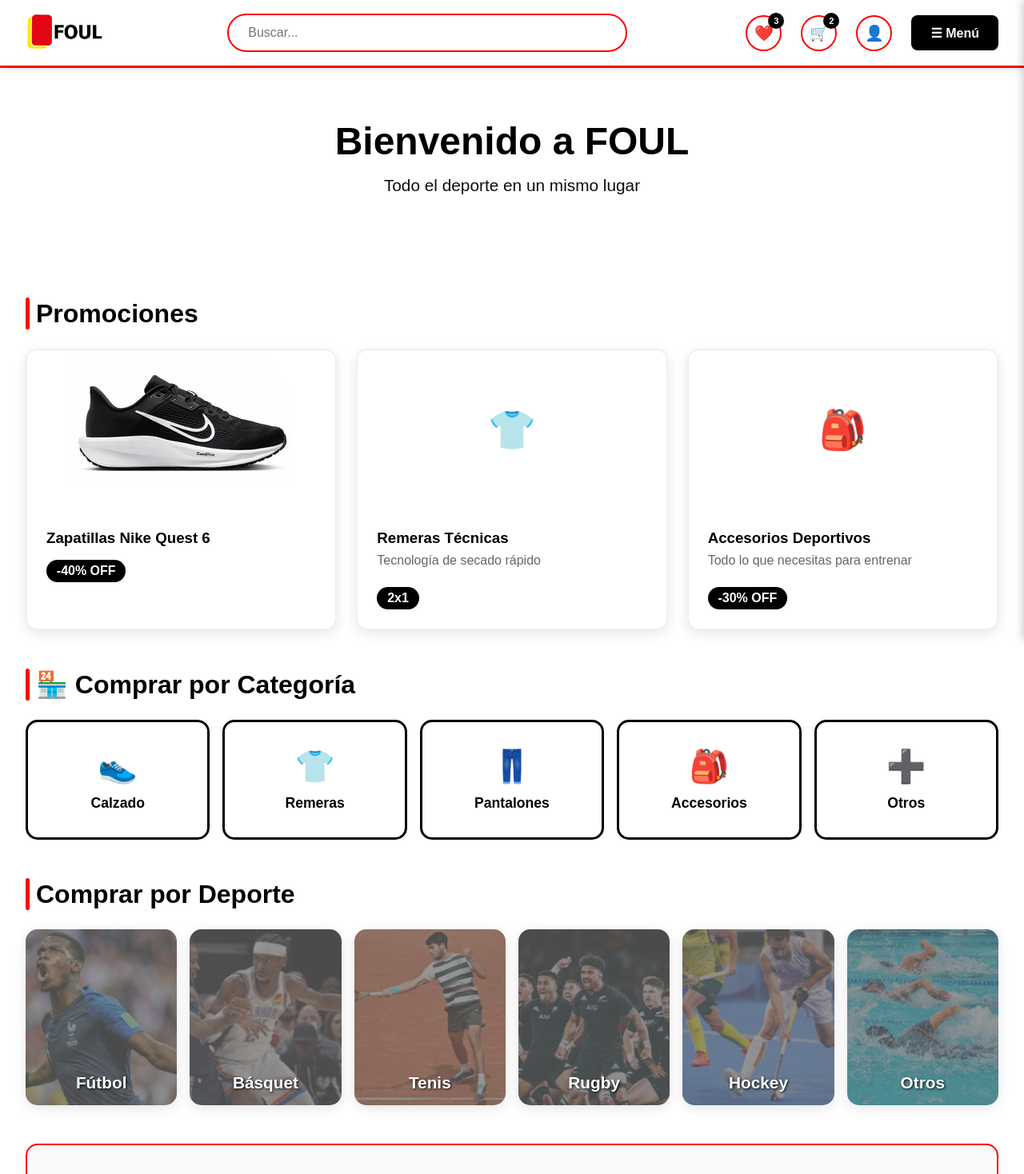
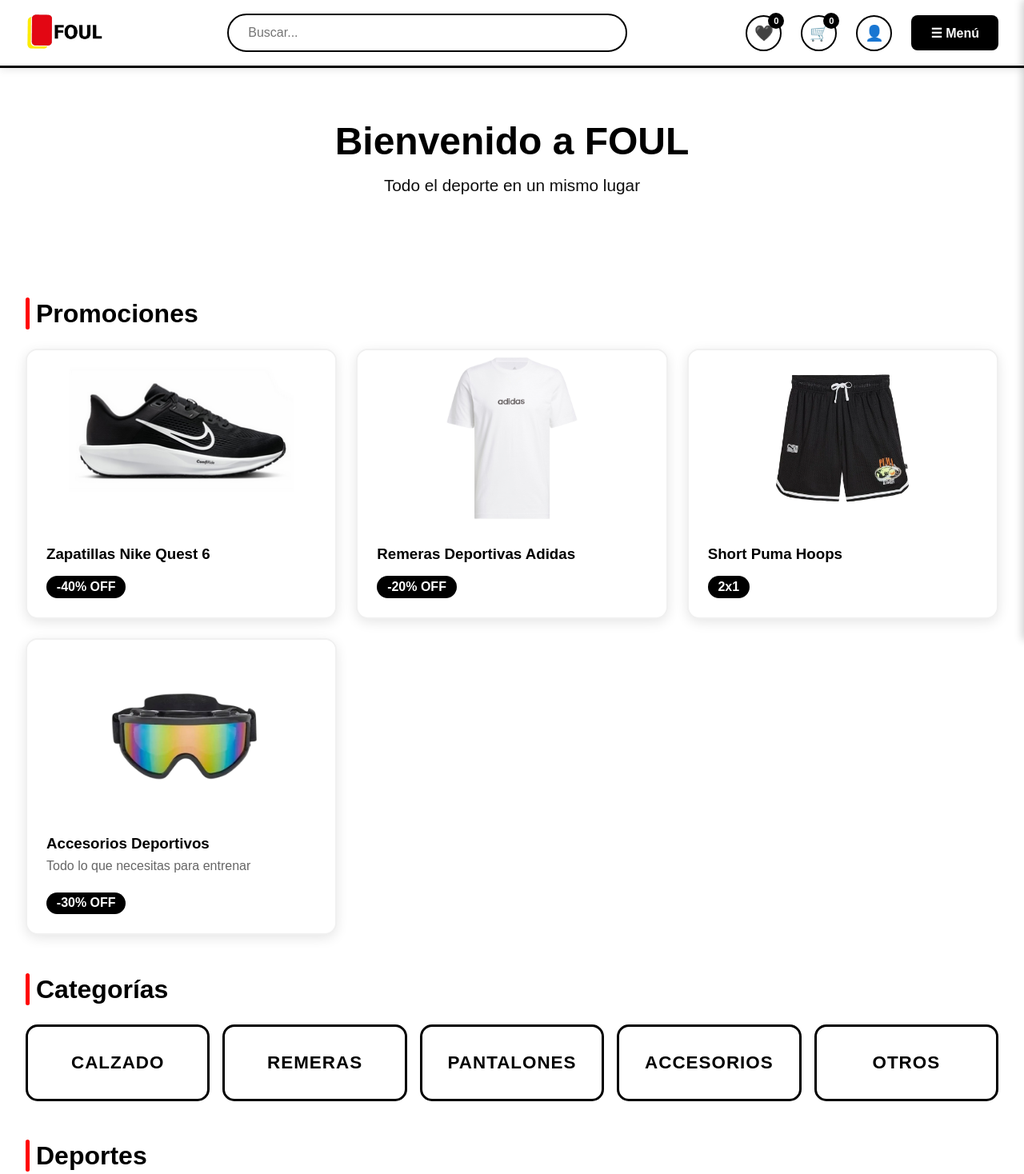
Before and after one commit to lucccca-lang/Foul, a plain HTML site: page Pagina.html in a window 1280 px wide. Shown: the top 1468 px of the page at 80% size. Drawn offline with Linux system fonts and the light colour scheme.

Commit message:
casi toda la pag prin

```diff
--- a/Pagina.html
+++ b/Pagina.html
@@ -26,7 +26,7 @@
             position: sticky;
             top: 0;
             z-index: 1000;
-            border-bottom: 3px solid #ff0000;
+            border-bottom: 3px solid #000000;
         }
 
         .header-container {
@@ -57,7 +57,7 @@
         .search-bar input {
             width: 100%;
             padding: 0.8rem 1.5rem;
-            border: 2px solid #ff0000;
+            border: 2px solid #000000;
             border-radius: 50px;
             font-size: 1rem;
             outline: none;
@@ -65,8 +65,8 @@
         }
 
         .search-bar input:focus {
-            border-color: #cc0000;
-            box-shadow: 0 0 0 3px rgba(255, 0, 0, 0.1);
+            border-color: #000000;
+            box-shadow: 0 0 0 3px rgba(0, 0, 0, 0.1);
         }
 
         .header-actions {
@@ -77,8 +77,8 @@
 
         .header-btn {
             background: #ffffff;
-            border: 2px solid #ff0000;
-            color: #ff0000;
+            border: 2px solid #000000;
+            color: #000000;
             padding: 0.8rem;
             border-radius: 50%;
             cursor: pointer;
@@ -93,7 +93,7 @@
         }
 
         .header-btn:hover {
-            background: #ff0000;
+            background: #000000;
             color: white;
             transform: scale(1.1);
         }
@@ -217,15 +217,20 @@
     width: 45px;
     height: 45px;
     border-radius: 50%;
+    overflow: hidden;           /* recorta la imagen en círculo */
     display: flex;
     align-items: center;
     justify-content: center;
-            color: white;
-            font-size: 1.2rem;
-            text-decoration: none;
     transition: transform 0.3s;
 }
 
+.social-links a img {
+    width: 100%;
+    height: 100%;
+    object-fit: cover;       /* la imagen llena el círculo */
+    object-position: center; /* centrada */
+    display: block;
+}
         .social-links a:hover {
             transform: scale(1.2);
         }
@@ -253,7 +258,7 @@
 
         /* Banner Principal */
         .hero-banner {
-            background: #000000 0%, #cc0000 100%;
+            background: #000000 0%, #be0000 100%;
             color: rgb(0, 0, 0);
             padding: 4rem 2rem;
             text-align: center;
@@ -341,13 +346,20 @@
 
         .promo-image {
              width: 100%;
-            height: 200px;
-            background:  #ffffff 0%;
+              height: 220px;          /* altura igual para todas */
              display: flex;
-            align-items: center;
-            justify-content: center;
-            font-size: 3rem;
-            color: white;
+             align-items: center;    /* centra vertical */
+             justify-content: center;/* centra horizontal */
+             overflow: hidden;
+             background: white;
+        }
+
+        .promo-image img {
+              width: auto;
+             height: 100%;        /* asegura misma altura en todas */
+             object-fit: contain; /* no recorta ni deforma */
+              object-position: center;
+              display: block;
 }
 
         .promo-content {
@@ -392,14 +404,15 @@
           color: #000000;
           padding: 2rem 1rem;
           border-radius: 15px;
-            font-size: 1.1rem;
+          font-size: 1.4rem;         /* Texto más grande */
          cursor: pointer;
           transition: all 0.3s;
           display: flex;
-            flex-direction: column;
          align-items: center;
-            gap: 0.8rem;
-            font-weight: bold;
+          justify-content: center;   /* Centrar mejor */
+          font-weight: 900;          /* Letra más fuerte */
+          letter-spacing: 1px;       /* Más elegante */
+          text-transform: uppercase; /* Estilo tienda */
         }
 
         .category-btn:hover {
@@ -409,9 +422,7 @@
           box-shadow: 0 6px 20px rgba(0, 0, 0, 0.3);
         }
 
-        .category-icon {
-            font-size: 2.5rem;
-        }
+
 
         /* Deportes */
         .sports-section {
@@ -489,22 +500,22 @@
 
 /* 1. Fondos Específicos para cada deporte */
 .sport-card:nth-child(1) {
-    background-image: url('/Imagenes/Futbol.png');
+    background-image: url('Imagenes/Futbol.png');
 }
 .sport-card:nth-child(2) {
-    background-image: url('/Imagenes/Basket.png');
+    background-image: url('Imagenes/Basket.png');
 }
 .sport-card:nth-child(3) {
-    background-image: url('/Imagenes/Tenis.png');
+    background-image: url('Imagenes/Tenis.png');
 }
 .sport-card:nth-child(4) {
-    background-image: url('/Imagenes/Rugby.png');
+    background-image: url('Imagenes/Rugby.png');
 }
 .sport-card:nth-child(5) {
-    background-image: url('/Imagenes/Hockey.png');
+    background-image: url('Imagenes/Hockey.png');
 }
 .sport-card:nth-child(6) {
-    background-image: url('/Imagenes/Otros.png');
+    background-image: url('Imagenes/Otros.png');
 }
 
         /* About Section */
@@ -542,7 +553,7 @@
             padding: 2rem;
             text-align: center;
             margin-top: 3rem;
-            border-top: 4px solid #ff0000;
+            border-top: 4px solid #000000;
         }
 
         footer p {
@@ -550,7 +561,7 @@
         }
 
         footer a {
-            color: #ff0000;
+            color: #5a5a5a;
             text-decoration: none;
         }
 
@@ -595,7 +606,7 @@
     <header>
         <div class="header-container">
             <a href="#" class="logo-container">
-                <img src="/Imagenes/LogoPrincipal.png" alt="FOUL Logo" class="logo-img">
+                <img src="Imagenes/LogoPrincipal.png" alt="FOUL Logo" class="logo-img">
             </a>
 
             <div class="search-bar">
@@ -604,13 +615,13 @@
 
             <div class="header-actions">
                 <button class="header-btn" title="Favoritos">
-                    ❤️
-                    <span class="badge">3</span>
+                    🖤
+                    <span class="badge">0</span>
                 </button>
 
                 <button class="header-btn" title="Carrito">
                     🛒
-                    <span class="badge">2</span>
+                    <span class="badge">0</span>
                 </button>
 
                 <button class="header-btn" title="Mi Cuenta">
@@ -635,16 +646,16 @@
         </div>
 
         <div class="menu-section">
-            <h3> Categorías</h3>
+            <h3> CATEGORIAS</h3>
             <a href="#calzado"> Calzado</a>
             <a href="#remeras"> Remeras</a>
             <a href="#pantalones"> Pantalones</a>
             <a href="#accesorios"> Accesorios</a>
-            <a href="#otros">➕ Otros</a>
+            <a href="#otros"> Otros</a>
         </div>
 
         <div class="menu-section">
-            <h3> Deportes</h3>
+            <h3> DEPORTES</h3>
             <a href="#futbol">⚽ Fútbol</a>
             <a href="#basket">🏀 Básquet</a>
             <a href="#tenis">🎾 Tenis</a>
@@ -654,17 +665,17 @@
         </div>
 
         <div class="menu-section">
-            <h3>ℹ️ Nosotros</h3>
+            <h3>ℹ️ NOSOTROS</h3>
             <a href="#nosotros">Sobre FOUL</a>
             <a href="#contacto">Contacto</a>
             <a href="#sucursales">Nuestra Sucursal</a>
         </div>
 
         <div class="social-links">
-            <a href="https://facebook.com" target="_blank" class="social-facebook" title="Facebook">f</a>
-            <a href="https://instagram.com" target="_blank" class="social-instagram" title="Instagram">📷</a>
-            <a href="https://twitter.com" target="_blank" class="social-twitter" title="Twitter">🐦</a>
-            <a href="https://youtube.com" target="_blank" class="social-youtube" title="YouTube">▶</a>
+            <a href="https://facebook.com" target="_blank" class="social-facebook" title="Facebook"><img src="Imagenes/Facebook.png" alt=""></a>
+            <a href="https://instagram.com" target="_blank" class="social-instagram" title="Instagram"><img src="Imagenes/Instagram.png" alt=""></a>
+            <a href="https://twitter.com" target="_blank" class="social-twitter" title="Twitter"><img src="Imagenes/Twitter.png" alt=""></a>
+            <a href="https://youtube.com" target="_blank" class="social-youtube" title="YouTube"><img src="Imagenes/Youtube.png" alt=""></a>
         </div>
     </div>
 
@@ -681,24 +692,32 @@
 <h2 class="section-title"> Promociones</h2>
 <div class="promo-grid">
 <div class="promo-card">
-                    <div class="promo-image"><img src="/Imagenes/Captura desde 2025-11-18 10-34-50.png" alt=""></div>
+<div class="promo-image"><img src="Imagenes/Zapatilla.png" alt=""></div>
 <div class="promo-content">
 <h3>Zapatillas Nike Quest 6</h3>
 <span class="discount-badge">-40% OFF</span>
 </div>
 </div>
+<div class="promo-card">
+<div class="promo-image"><img src="Imagenes/Remera.png" alt=""></div>
+<div class="promo-content">
+<h3>Remeras Deportivas Adidas</h3>
+<span class="discount-badge">-20% OFF</span>
+</div>
+</div>
+
 
 <div class="promo-card">
-                    <div class="promo-image">👕</div>
+<div class="promo-image"><img src="Imagenes/Short.webp" alt=""></div>
 <div class="promo-content">
-                        <h3>Remeras Técnicas</h3>
-                        <p>Tecnología de secado rápido</p>
+<h3>Short Puma Hoops</h3>
 <span class="discount-badge">2x1</span>
 </div>
 </div>
 
+
 <div class="promo-card">
-                    <div class="promo-image">🎒</div>
+<div class="promo-image"><img src="Imagenes/Gafas.jpg" alt=""></div>
 <div class="promo-content">
 <h3>Accesorios Deportivos</h3>
 <p>Todo lo que necesitas para entrenar</p>
@@ -710,34 +729,19 @@
 
         <!-- Categorías -->
         <section class="categories-section">
-            <h2 class="section-title">🏪 Comprar por Categoría</h2>
+    <h2 class="section-title">Categorías</h2>
     <div class="category-grid">
-                <button class="category-btn">
-                    <span class="category-icon">👟</span>
-                    Calzado
-                </button>
-                <button class="category-btn">
-                    <span class="category-icon">👕</span>
-                    Remeras
-                </button>
-                <button class="category-btn">
-                    <span class="category-icon">👖</span>
-                    Pantalones
-                </button>
-                <button class="category-btn">
-                    <span class="category-icon">🎒</span>
-                    Accesorios
-                </button>
-                <button class="category-btn">
-                    <span class="category-icon">➕</span>
-                    Otros
-                </button>
+        <button class="category-btn">Calzado</button>
+        <button class="category-btn">Remeras</button>
+        <button class="category-btn">Pantalones</button>
+        <button class="category-btn">Accesorios</button>
+        <button class="category-btn">Otros</button>
     </div>
 </section>
 
         <!-- Deportes -->
 <section class="sports-section">
-    <h2 class="section-title"> Comprar por Deporte</h2>
+    <h2 class="section-title">Deportes</h2>
     <div class="sports-grid">
         <div class="sport-card">
             <h3>Fútbol</h3>
@@ -781,7 +785,7 @@
         <img src=Imagenes/LogoAlternativo.png alt="FOUL" class="footer-logo">
         <p>&copy; 2025 FOUL - Todo el deporte en un mismo lugar</p>
         <p id="sucursales">📍 Condarco 5676, Buenos Aires, Argentina</p>
-        <p>📞 <a href="tel:1162261362">11 6226-1362</a> | 📧 <a href="mailto:foul@gmail.com">foul@gmail.com</a></p>
+        <p>📞 <a href="tel:1162261362">11 6226-1362</a> |  <a href="mailto:foul@gmail.com">foul@gmail.com</a></p>
     </footer>
 
     <script>
```
Also changed, not shown: Imagenes/Facebook.png (added), Imagenes/Gafas.jpg (added), Imagenes/Instagram.png (added), Imagenes/Remera.png (added), Imagenes/Short.webp (added), Imagenes/Twitter.png (added), Imagenes/Youtube.png (added), Imagenes/Zapatilla.png (renamed from Imagenes/Captura desde 2025-11-18 10-34-50.png). Lines whose indentation alone changed are shown as unchanged.
